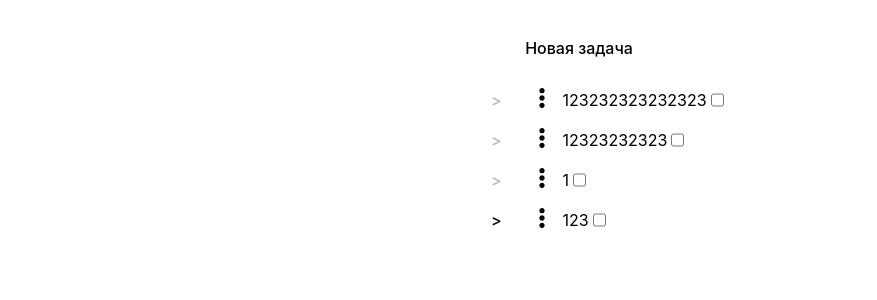
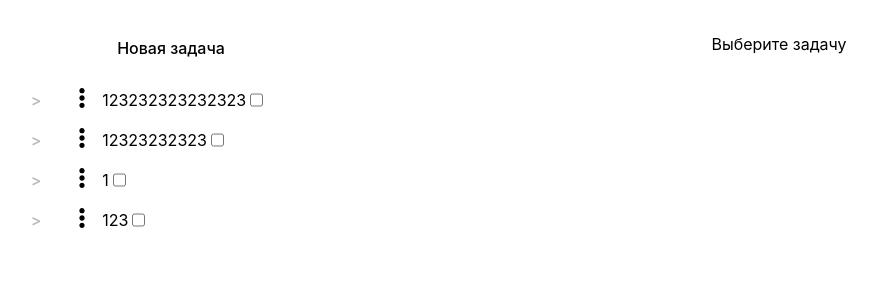
Before and after one commit to Nnder/React-Mobx-Todo, a React (Vite) app: page / in a window 1280 px wide. Shown: the top 300 px of the page, without its empty margins (61-938 px from the left). Built offline with nearby package versions, Linux system fonts and the light colour scheme.

Commit message:
feat(app): subtusk and parent complete

```diff
--- a/package.json
+++ b/package.json
@@ -8,6 +8,7 @@
     "build": "tsc -b && nx vite:build",
     "lint": "eslint .",
     "preview": "nx vite:preview",
+    "deploy": "gh-pages -d dist",
     "nx:show": " nx show project react-mobx-tasks",
     "nx:create": "nx g @nx/react:component",
     "nx:create-test": "nx g @nx/react:component --skipTests=true --directory=src/app/hello-world hello-world --dry-run"
@@ -15,7 +16,7 @@
   "dependencies": {
     "@radix-ui/react-dropdown-menu": "^2.1.1",
     "@radix-ui/react-icons": "^1.3.0",
-    "lucide-react": "^0.437.0",
+    "gh-pages": "^6.1.1",
     "mobx": "^6.13.1",
     "mobx-react-lite": "^4.0.7",
     "react": "^18.3.1",
--- a/src/App.tsx
+++ b/src/App.tsx
@@ -2,6 +2,7 @@ import { observer } from "mobx-react-lite"
 import TaskStore from './store/TaskStore.ts'
 import { TaskList } from "./components/TaskList/TaskList.tsx";
 import { NewTask } from "./components/Modals/index.ts";
+import { SelectedTask } from "./components/SelectedTask/SelectedTask.tsx";
 
 interface AppProps {
     taskStore: typeof TaskStore;
@@ -10,17 +11,17 @@ interface AppProps {
 const App: React.FC<AppProps> = observer(() => {
 
     return (
-        <>
+        <div style={{
+            display: 'grid',
+            gridTemplateColumns: '400px 1fr',
+        }}>
             <div>
                 <NewTask/>
                 <TaskList tasks={TaskStore.tasks}/>
             </div>
 
-
-            <div>
-
-            </div>
-        </>
+            <SelectedTask/>
+        </div>
     )
 })
 
--- a/src/components/Modals/NewSubtask/NewSubtask.tsx
+++ b/src/components/Modals/NewSubtask/NewSubtask.tsx
@@ -1,6 +1,7 @@
 import { useState } from 'react'
 import { Task } from '../../../types/types';
 import { Modal } from '../ModalWrapper/Modal';
+import TaskStore from '../../../store/TaskStore';
 
 interface NewSubtask {
     task: Task;
@@ -15,14 +16,18 @@ export const NewSubtask = ({task, open, onClose} : NewSubtask) => {
     const createTask = () =>{
         if(!title ||!body) return;
         onClose();
-      task.children.push(
-      {
+
+        const newTask = {
             id: `${task.id}.${task.children.length+1}`,
             completed: false,
             children: [],
+            parent: task,
             body,
             title,
-      })
+        }
+
+        TaskStore.addSubTask(task, newTask)
+
         setTitle("")
         setBody("")
     }
--- a/src/components/Modals/NewTask/NewTask.tsx
+++ b/src/components/Modals/NewTask/NewTask.tsx
@@ -15,6 +15,7 @@ export const NewTask = () => {
         id: `${TaskStore.tasks.length+1}`,
         completed: false,
         children: [],
+        parent: null,
         body,
         title,
     })
--- /dev/null
+++ b/src/components/SelectedTask/SelectedTask.tsx
@@ -0,0 +1,25 @@
+import { observer } from "mobx-react-lite"
+import TaskStore from "../../store/TaskStore"
+
+
+export const SelectedTask = observer(() => {
+  return (
+    <div style={{
+        display: 'flex',
+        flexDirection: 'column',
+    }}>
+        {TaskStore.selectedTask === null ? <div>Выберите задачу</div> :
+        <div style={{
+            display: 'flex',
+            flexDirection: 'column',
+            alignItems: 'flex-start',
+        }}>
+            <div style={{fontSize: '20px'}}>
+                {TaskStore.selectedTask.title}
+            </div>
+            <div>{TaskStore.selectedTask.body}</div>
+        </div>}
+
+    </div>
+  )
+})
--- a/src/components/TaskList/TaskItem/TaskItem.scss
+++ b/src/components/TaskList/TaskItem/TaskItem.scss
@@ -13,5 +13,9 @@
     &__label {
         display: flex;
         justify-content: space-between;
+
+        &-title {
+            cursor: pointer;
+        }
     }
 }
--- a/src/components/TaskList/TaskItem/TaskItem.tsx
+++ b/src/components/TaskList/TaskItem/TaskItem.tsx
@@ -5,18 +5,19 @@ import { Task } from "../../../types/types";
 import TaskStore from "../../../store/TaskStore";
 import './TaskItem.scss';
 import Dropdown from "../../Dropdown/Dropdown";
-import { NewTask } from "../../Modals";
-
 interface TaskItemProps {
     task: Task;
 }
-
 
 export const TaskItem = observer(({task} : TaskItemProps) => {
     const [showChildren, setShowChildren] = useState(false);
 
     const handleChange = ()=>{
         TaskStore.completeTask(task, !task.completed)
+    }
+
+    const setTask = () =>{
+        TaskStore.setSelectedTask(task)
     }
 
     return (
@@ -31,8 +32,7 @@ export const TaskItem = observer(({task} : TaskItemProps) => {
                     <Dropdown task={task}/>
 
                     <div className="task__label">
-
-                        {task.title}
+                        <div className="task__label-title" onClick={setTask}>{task.title}</div>
                         <input type="checkbox" checked={task.completed} onChange={handleChange}/>
                     </div>
                 </div>
--- a/src/index.scss
+++ b/src/index.scss
@@ -16,7 +16,6 @@ $hover: #70b1e6;
 
 #root {
     max-width: 1280px;
-    margin: 0 auto;
     padding: 2rem;
     text-align: center;
 }
@@ -35,7 +34,8 @@ body {
     margin: 0;
     display: flex;
     flex-direction: column;
-    place-items: center;
+    // justify-content: flex-start;
+    // align-items: flex-start;
     min-width: 320px;
     min-height: 100vh;
 }
--- a/src/store/TaskStore.ts
+++ b/src/store/TaskStore.ts
@@ -3,18 +3,10 @@ import { Task } from '../types/types'
 
 class TaskStore {
     tasks: Task[] = [
-        {id: '1', body: '123', title: '123232323232323', completed: false, children: []},
-        {id: '2', body: '122333', title: '12323232323', completed: false, children: []},
-        {id: '3', body: '32', title: '1', completed: false, children: []},
-        {id: '4', body: '32323', title: '123', completed: false, children: [
-            {id: '4.1', body: '123', title: '123', completed: false, children: []},
-            {id: '4.2', body: '123', title: '123', completed: false, children: []},
-            {id: '4.3', body: '123', title: '123', completed: false, children: [
-                {id: '4.3.1', body: '123', title: '123', completed: false, children: []},
-                {id: '4.3.2', body: '123', title: '123', completed: false, children: []},
-                {id: '4.3.3', body: '123', title: '123', completed: false, children: []}
-            ]}
-        ]},
+        {id: '1', body: '123', title: '123232323232323', completed: false, children: [], parent: null},
+        {id: '2', body: '122333', title: '12323232323', completed: false, children: [], parent: null},
+        {id: '3', body: '32', title: '1', completed: false, children: [], parent: null},
+        {id: '4', body: '32323', title: '123', completed: false,  children: [], parent: null},
     ]
 
     selectedTask: Task | null = null;
@@ -25,6 +17,11 @@ class TaskStore {
 
     addTask(task: Task) {
         this.tasks.push(task)
+    }
+
+    addSubTask(parent: Task, task: Task) {
+        parent.children.push(task)
+        this.completeParent(parent)
     }
 
     deleteTask(task: Task, tasks : Task[] = this.tasks){
@@ -46,12 +43,25 @@ class TaskStore {
         task.body = body;
     }
 
+    completeParent(task: Task){
+        task.completed = task.children.every(child => child.completed === true);
+
+        if (task.parent) {
+            this.completeParent(task.parent);
+            // task.parent.completed = task.children.every(child => child.completed === true);
+        }
+    }
+
     completeTask(task: Task, completed: boolean) {
         task.completed = completed;
         if (task.children && task.children.length > 0) {
             for (let subtask of task.children) {
                 this.completeTask(subtask, completed);
             }
+        }
+
+        if (task.parent) {
+            this.completeParent(task.parent);
         }
     }
 
--- a/src/types/types.ts
+++ b/src/types/types.ts
@@ -3,5 +3,6 @@ export interface Task {
     title: string;
     body: string;
     completed: boolean;
+    parent: Task | null;
     children: Task[];
 }
```
Also changed, not shown: 1 other file (tests, documents, lock files or other folders). Lines whose indentation alone changed are shown as unchanged.
